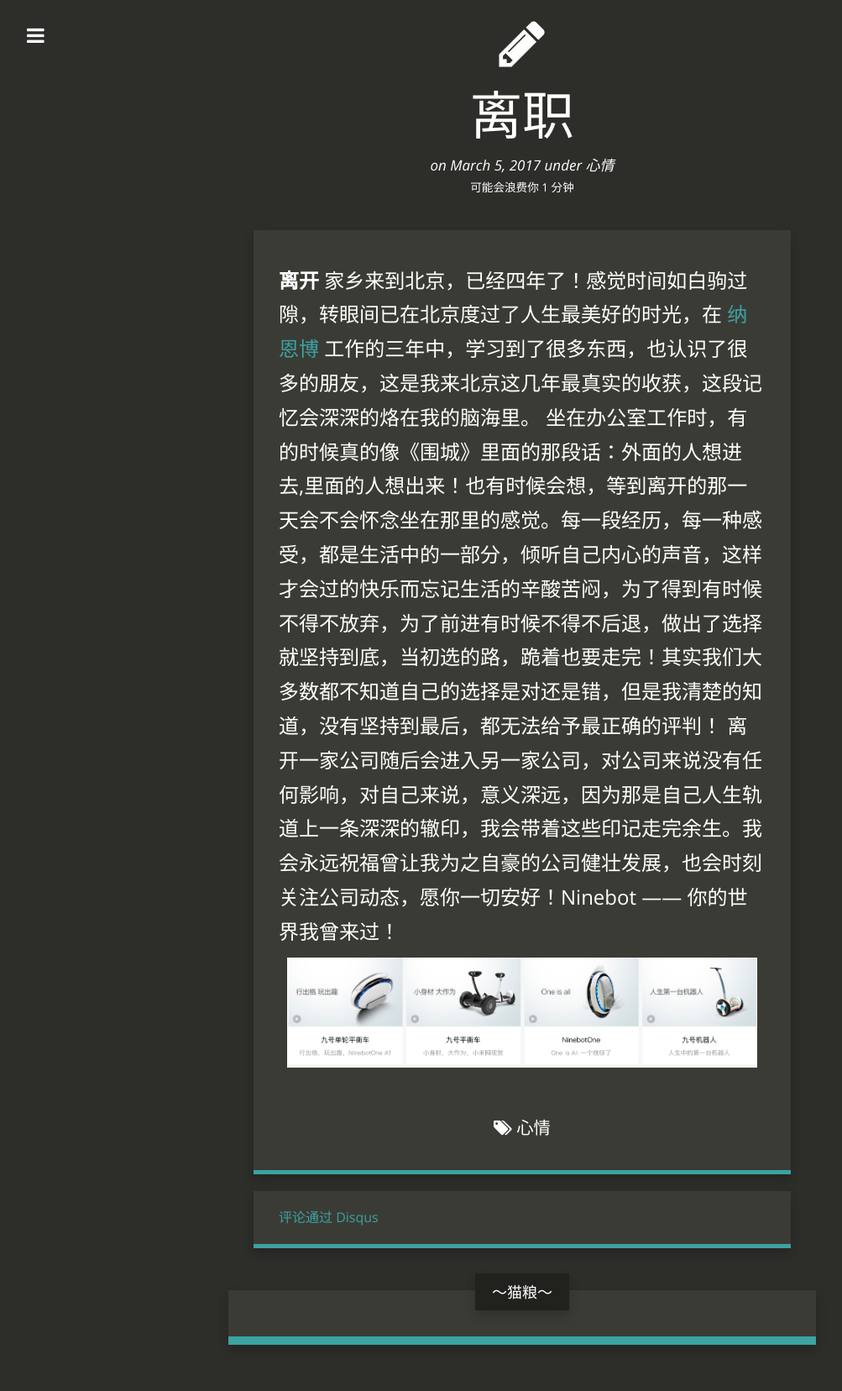
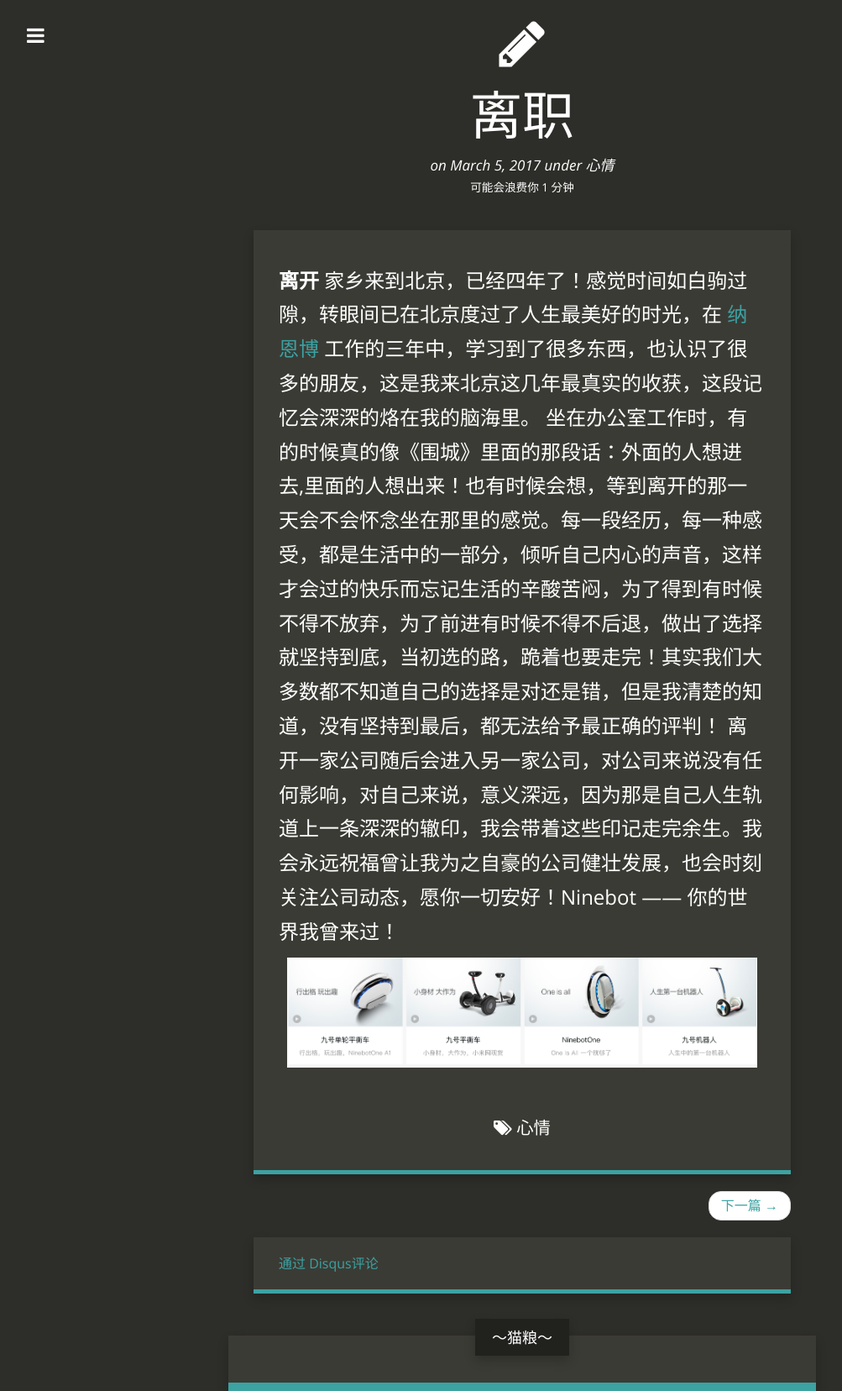
Before and after one commit to sxm5220/sxm5220.github.io, a Jekyll site: the page built from _posts/2017-03-05-离职.md, in a window 1280 px wide. Shown: the whole page at 84% size, without its empty margins (18-1021 px from the left). Built offline with Jekyll 4.4.1, drawn with Linux system fonts in a browser that asks for light colours; nearby versions of some CDN libraries; comment, search, counter and statistics services are not loaded; before the commit the page ends 1601 px from its top, so only the background shows below that.

Commit message:
refine:优化disqus功能

```diff
--- a/_config.yml
+++ b/_config.yml
@@ -9,9 +9,9 @@
 
 title_description: "举杯邀明月，对影成三人!"
 #广告配置
-google:
-    ad-client: "ca-pub-9882771134185440"
-    ad-slot: "8759608812"
+google_ad_slot: 8759608812
+google_ad_client: ca-pub-9882771134185440
+
 #google_analytics: "UA-20365477-2"
 disqus_account: "sxm5220"
 github_repository: "https://sxm5220.github.io"
--- a/_includes/footer.html
+++ b/_includes/footer.html
@@ -17,8 +17,8 @@
       <script async src="//pagead2.googlesyndication.com/pagead/js/adsbygoogle.js"></script>
       <ins class="adsbygoogle"
            style="display:block"
-           data-ad-client="ca-pub-9882771134185440"
-           data-ad-slot="8759608812"
+           data-ad-client="{{ site.google_ad_client }}"
+           data-ad-slot="{{ site.google_ad_slot }}"
            data-ad-format="auto"></ins>
       <script>
       (adsbygoogle = window.adsbygoogle || []).push({});
--- a/_layouts/post.html
+++ b/_layouts/post.html
@@ -101,7 +101,18 @@
         {% endif %}
 
       </div>
-
+      <ul class="pager">
+        {% if page.previous.url %}
+        <li class="previous">
+            <a href="{{ page.previous.url | prepend: site.baseurl | replace: '//', '/' }}" data-toggle="tooltip" data-placement="top" title="{{page.previous.title}}">&larr; 上一篇</a>
+        </li>
+        {% endif %}
+        {% if page.next.url %}
+        <li class="next">
+            <a href="{{ page.next.url | prepend: site.baseurl | replace: '//', '/' }}" data-toggle="tooltip" data-placement="top" title="{{page.next.title}}">下一篇 &rarr;</a>
+        </li>
+        {% endif %}
+      </ul>
 <!--
       {% if site.twitter_username and site.disqus_account %}
       <div class="content-panel feedback">
@@ -125,7 +136,7 @@
       <div class="content-panel comments">
         <div id="disqus_thread">
           <noscript>查看评论请启用 <a href="http://disqus.com/?ref_noscript">Disqus</a></noscript>
-          <a href="http://disqus.com" class="dsq-brlink">评论通过 <span class="logo-disqus">Disqus</span></a>
+          <a href="http://disqus.com" class="dsq-brlink">通过 <span class="logo-disqus">Disqus评论</span></a>
         </div>
       </div>
       {% endif %}
```
